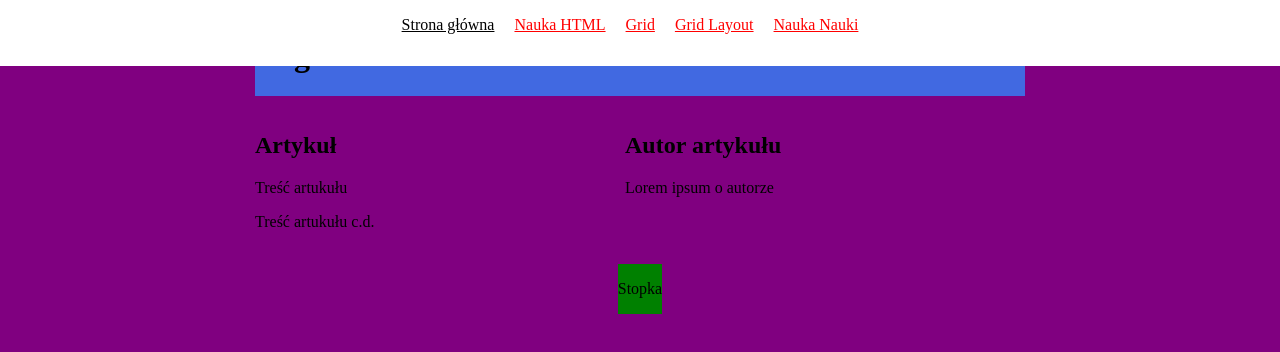
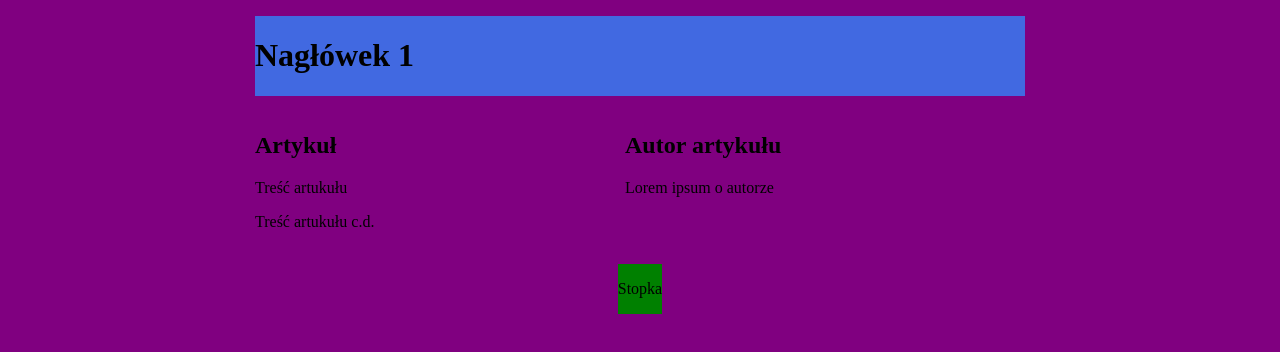
Before and after one commit to damiaNR10/homepage, a website: page grid-layout.html in a window 1280 px wide. Drawn offline with Linux system fonts and the light colour scheme.

Commit message:
Header updated

```diff
--- a/grid-layout.html
+++ b/grid-layout.html
@@ -8,17 +8,7 @@
     <link href="css/style.css" rel="stylesheet" type="text/css" />
 </head>
 <body>
-    <header class="main-header">
-        <button class="hamburger hamburger--js">MENU</button>
-        <nav class="navigation navigation--js">
-          <a class="navigation__link navigation__link--homepage" href="index.html">Strona główna</a>
-          <a class="navigation__link" href="nauka-html.html">Nauka HTML</a>
-          <a class="navigation__link" href="grid.html">Grid</a>
-          <a class="navigation__link" href="grid-layout.html">Grid Layout</a>
-          <a class="navigation__link" href="">Nauka Nauki</a>
-        </nav>
-      </header>
-    <main class="grid-layout-main">
+    <main class="main grid-layout-main">
         <header class="header">
             <h1>Nagłówek 1</h1>
         </header>
```
